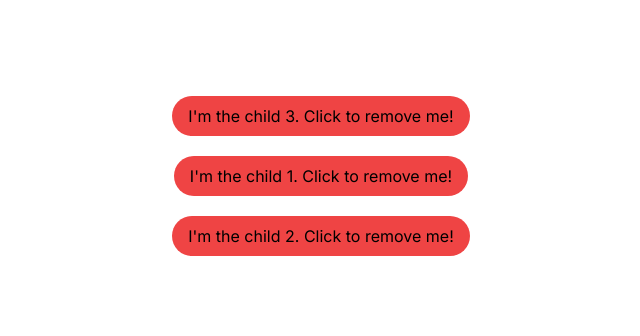
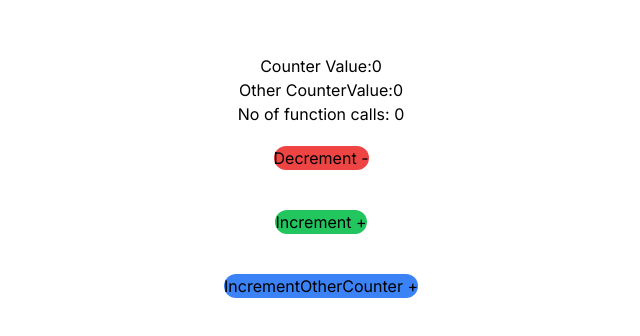
Before and after one commit to imrulkayessifat/reactjs-challenges, a Next.js app: page / in a window 1280 px wide. Shown: the part 214-550 px from the top of the page, without its empty margins (319-959 px from the left). Built offline with nearby package versions, Linux system fonts and the light colour scheme.

Commit message:
unnessesary function call solve

```diff
--- a/app/component/Child.tsx
+++ /dev/null
@@ -1,12 +0,0 @@
-import React from 'react'
-interface BtnProps {
-    remove: (removeId: number) => void;
-    id: number
-}
-const Child: React.FC<BtnProps> = ({ remove, id }) => {
-    return (
-        <button className='rounded-full bg-red-500 px-4 py-2 mb-5' onClick={() => remove(id)}>I'm the child {id}. Click to remove me!</button>
-    );
-}
-
-export default Child
--- a/app/page.tsx
+++ b/app/page.tsx
@@ -1,19 +1,42 @@
 'use client'
-import React, { createContext, useState } from "react";
-import Child from "./component/Child";
+import { useCallback,useState } from "react";
+
+const functionsCounter = new Set();
+
+const howManyFunctionCalled = (fn) => {
+  functionsCounter.add(fn);
+  console.log(functionsCounter.size);
+};
 
 export default function Home() {
-  const [children, setChildren] = useState([3, 1, 2]);
+  const [counter, setCounter] = useState(0);
+  const [otherCounter, setOtherCounter] = useState(0);
 
-  function removeChild(removedId: number) {
-    setChildren(children.filter((id) => id !== removedId));
-  }
+  const increment = useCallback(() => {
+    setCounter(counter + 1);
+    howManyFunctionCalled(increment);
+    console.log("Inc");
+  }, [counter]);
 
+  const decrement = useCallback(() => {
+    setCounter(counter - 1);
+    howManyFunctionCalled(decrement);
+    console.log("Dec");
+  }, [counter]);
+
+  const incrementOtherCounter = useCallback(() => {
+    setOtherCounter(otherCounter - 1);
+    howManyFunctionCalled(incrementOtherCounter);
+    console.log("IncOthC");
+  }, [otherCounter]);
   return (
-    <div className='h-screen w-full flex flex-col items-center justify-center'>
-      {children.map((id) => (
-        <Child key={id} id={id} remove={removeChild} />
-      ))}
+    <div className="h-screen w-full flex flex-col items-center justify-center">
+      <h3>Counter Value:{counter}</h3>
+      <h3>Other CounterValue:{otherCounter}</h3>
+      <h3>{`No of function calls: ${functionsCounter.size}`}</h3>
+      <button className="bg-red-500 rounded-full m-5" onClick={decrement}>Decrement -</button>
+      <button className="bg-green-500 rounded-full m-5" onClick={increment}>Increment +</button>
+      <button className="bg-blue-500 rounded-full m-5" onClick={incrementOtherCounter}>IncrementOtherCounter +</button>
     </div>
   );
 }
```
